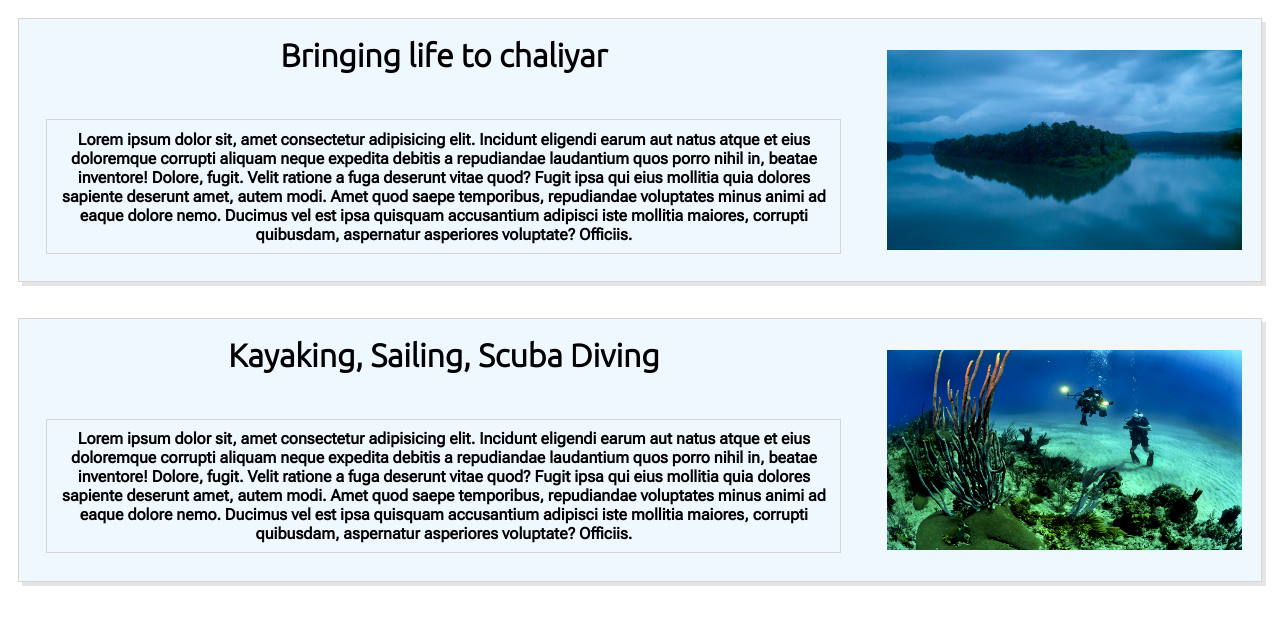
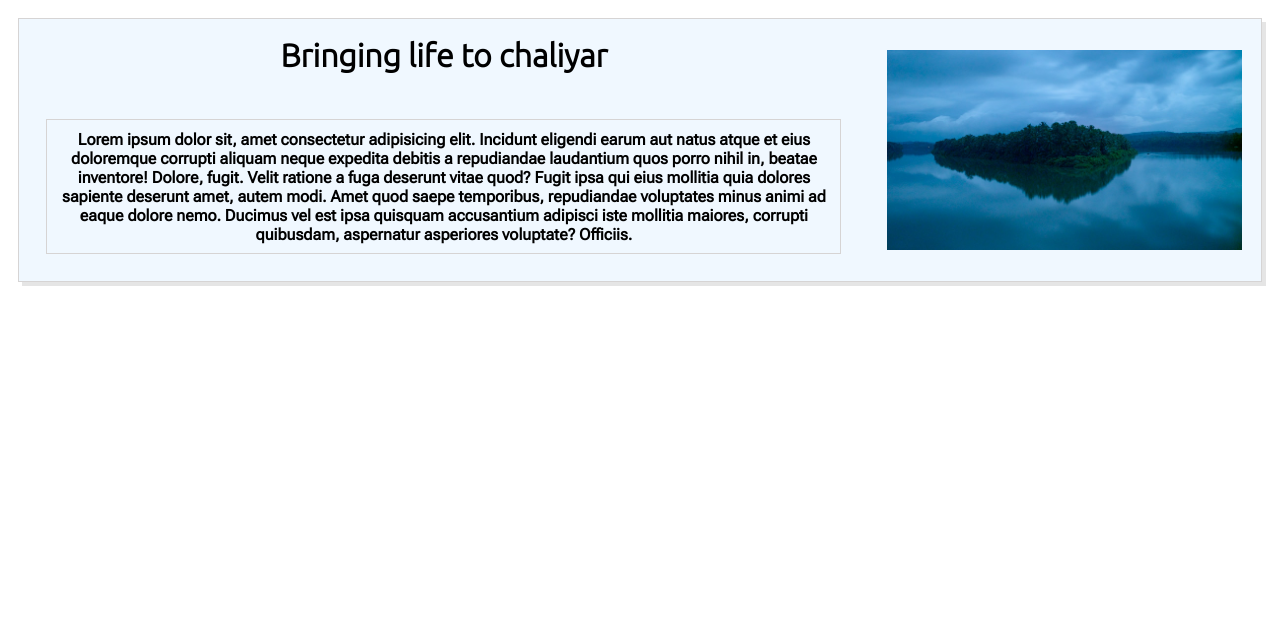
Before and after one commit to Mptte/Lake-Side, a Nuxt app: page /activities/activities in a window 1280 px wide. Shown: the top 624 px of the page. Built offline with nearby package versions, Linux system fonts and the light colour scheme.

Commit message:
trying to revert things

```diff
--- a/components/Card.vue
+++ b/components/Card.vue
@@ -17,23 +17,6 @@
         </p>
       </div>
       <img class="image" src="/chaliyar.jpg" alt="chaliyar" />
-    </div>
-    <div class="card">
-      <div class="text">
-        <h1 class="header-text">Kayaking, Sailing, Scuba Diving <br /></h1>
-        <p class="paragraph">
-          Lorem ipsum dolor sit, amet consectetur adipisicing elit. Incidunt
-          eligendi earum aut natus atque et eius doloremque corrupti aliquam
-          neque expedita debitis a repudiandae laudantium quos porro nihil in,
-          beatae inventore! Dolore, fugit. Velit ratione a fuga deserunt vitae
-          quod? Fugit ipsa qui eius mollitia quia dolores sapiente deserunt
-          amet, autem modi. Amet quod saepe temporibus, repudiandae voluptates
-          minus animi ad eaque dolore nemo. Ducimus vel est ipsa quisquam
-          accusantium adipisci iste mollitia maiores, corrupti quibusdam,
-          aspernatur asperiores voluptate? Officiis.
-        </p>
-      </div>
-      <img class="image" src="/scuba.jpg" alt="chaliyar" />
     </div>
   </div>
 </template>
--- a/components/NavbarLite.vue
+++ b/components/NavbarLite.vue
@@ -7,7 +7,7 @@
           <a class="task-item" href="/activities/activities">Activities</a>
         </li>
         <li class="item">
-          <a class="task-item" href="/others/">Virtual Tour</a>
+          <a class="task-item" href="/others/vtour">Virtual Tour</a>
         </li>
         <li class="item"><a class="task-item" href="/blog/blog">Blog</a></li>
         <li class="item">
@@ -29,6 +29,7 @@ export default {};
 .bar {
   overflow: hidden;
   margin: 0;
+  position: relative;
 }
 
 .nav-bar {
--- a/pages/index.vue
+++ b/pages/index.vue
@@ -19,6 +19,7 @@
 
   <div class="container">
     <card></card>
+    <card></card><card></card>
   </div>
 </template>
 
@@ -105,9 +106,9 @@ div {
   min-height: 100vh;
   min-width: 100%;
   padding-bottom: 40vh;
-  position: absolute;
+  position: fixed;
   overflow-x: hidden;
-  filter: blur(3px);
+  filter: blur(0px);
   z-index: -1;
 }
 
```
